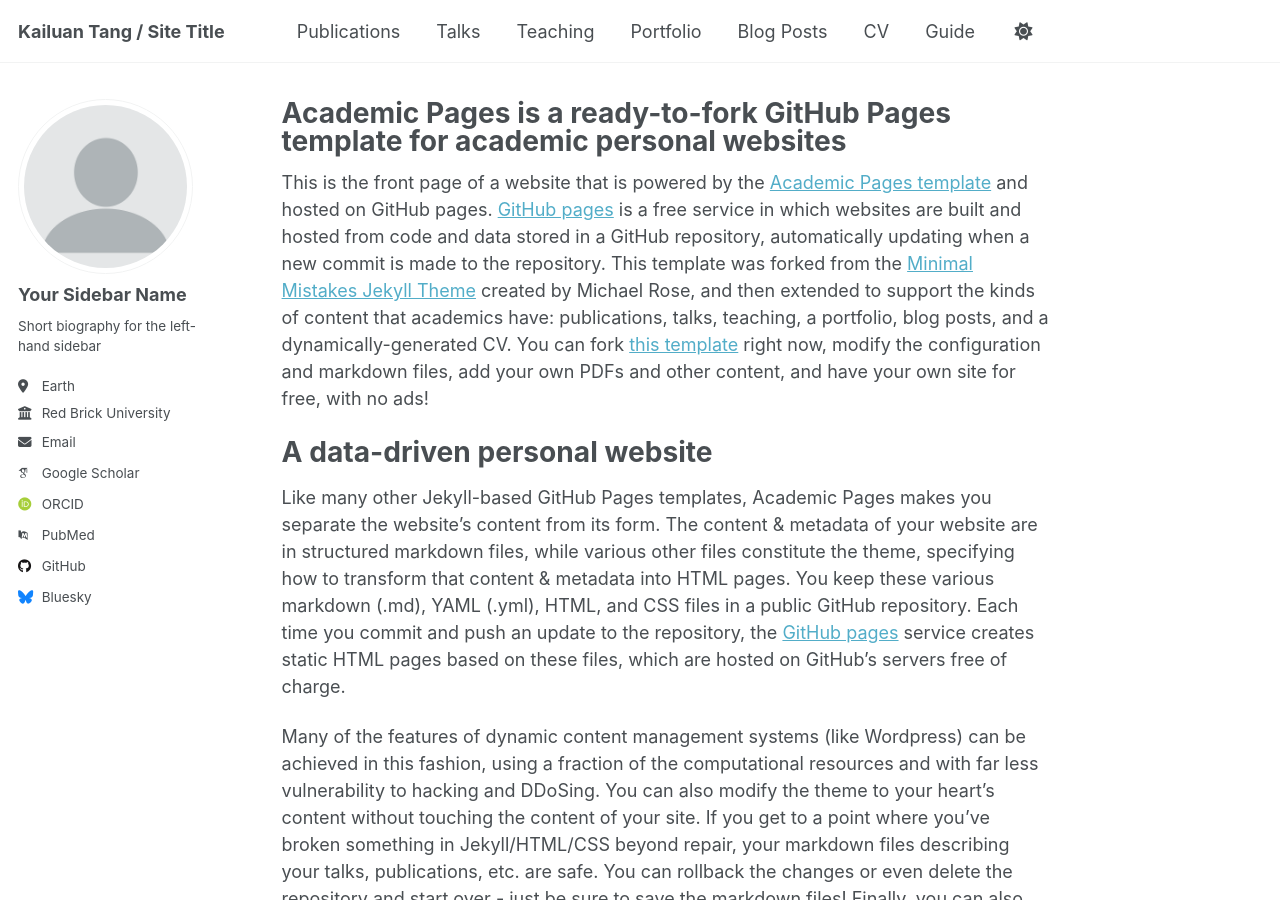
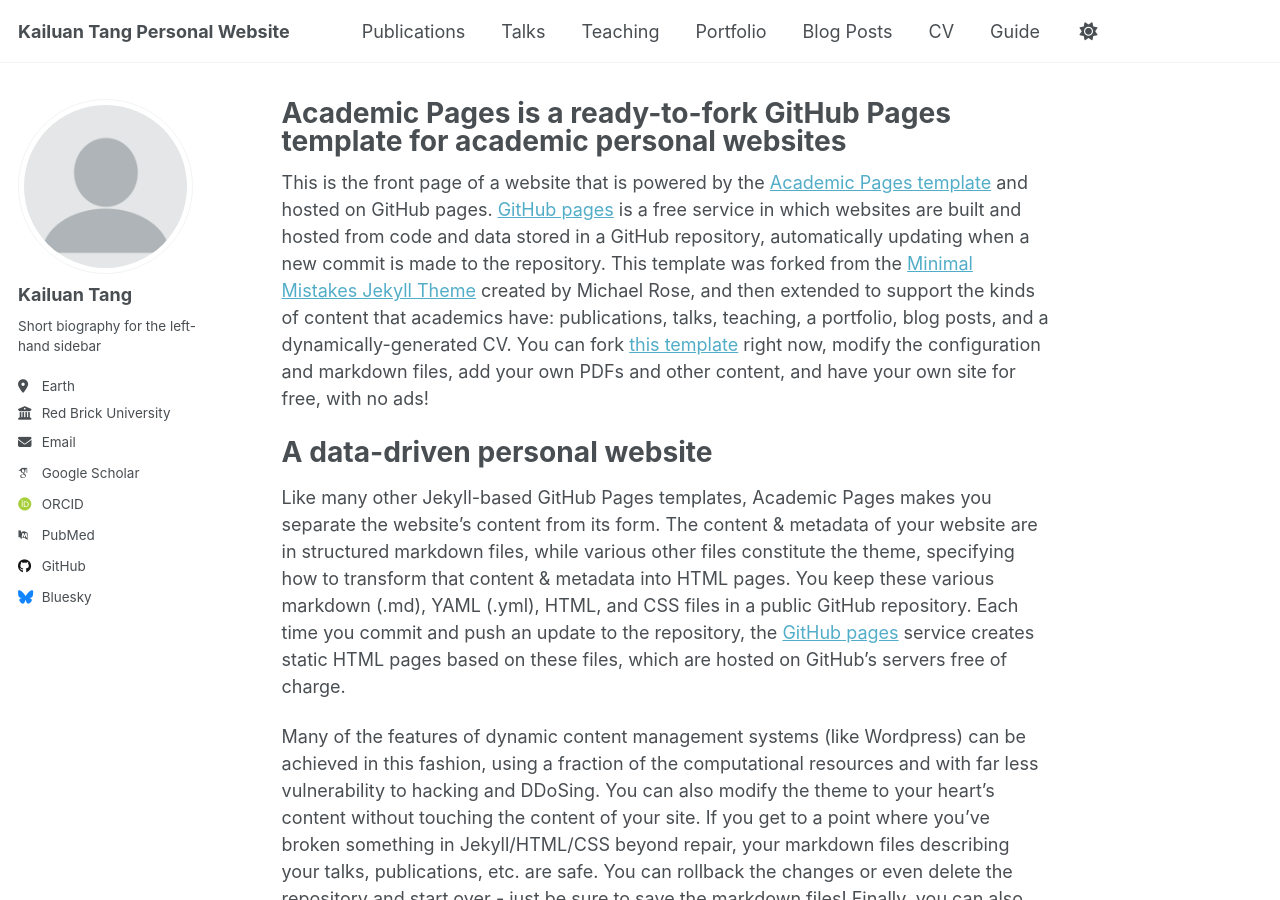
Before and after one commit to KailuanTang/KailuanTang.github.io, a Jekyll site: the page built from _pages/about.md, in a window 1280 px wide and 900 px high. Built offline with Jekyll 4.4.1, drawn with Linux system fonts in a browser that asks for light colours; some web fonts are replaced.

Commit message:
Update _config.yml

```diff
--- a/_config.yml
+++ b/_config.yml
@@ -9,7 +9,7 @@
 # Basic Site Settings
 locale                   : "en-US"
 site_theme               : "default"
-title                    : "Kailuan Tang / Site Title"
+title                    : "Kailuan Tang Personal Website"
 title_separator          : "-"
 name                     : &name "Kailuan Tang"
 description              : &description "personal description"
@@ -23,7 +23,7 @@ repository               : "kailuantang/kailuantang.github.io"
 author:
   # Biographic information
   avatar           : "profile.png"
-  name             : "Your Sidebar Name"
+  name             : "Kailuan Tang"
   pronouns         : # example: "she/her"
   bio              : "Short biography for the left-hand sidebar"
   location         : "Earth"
```
